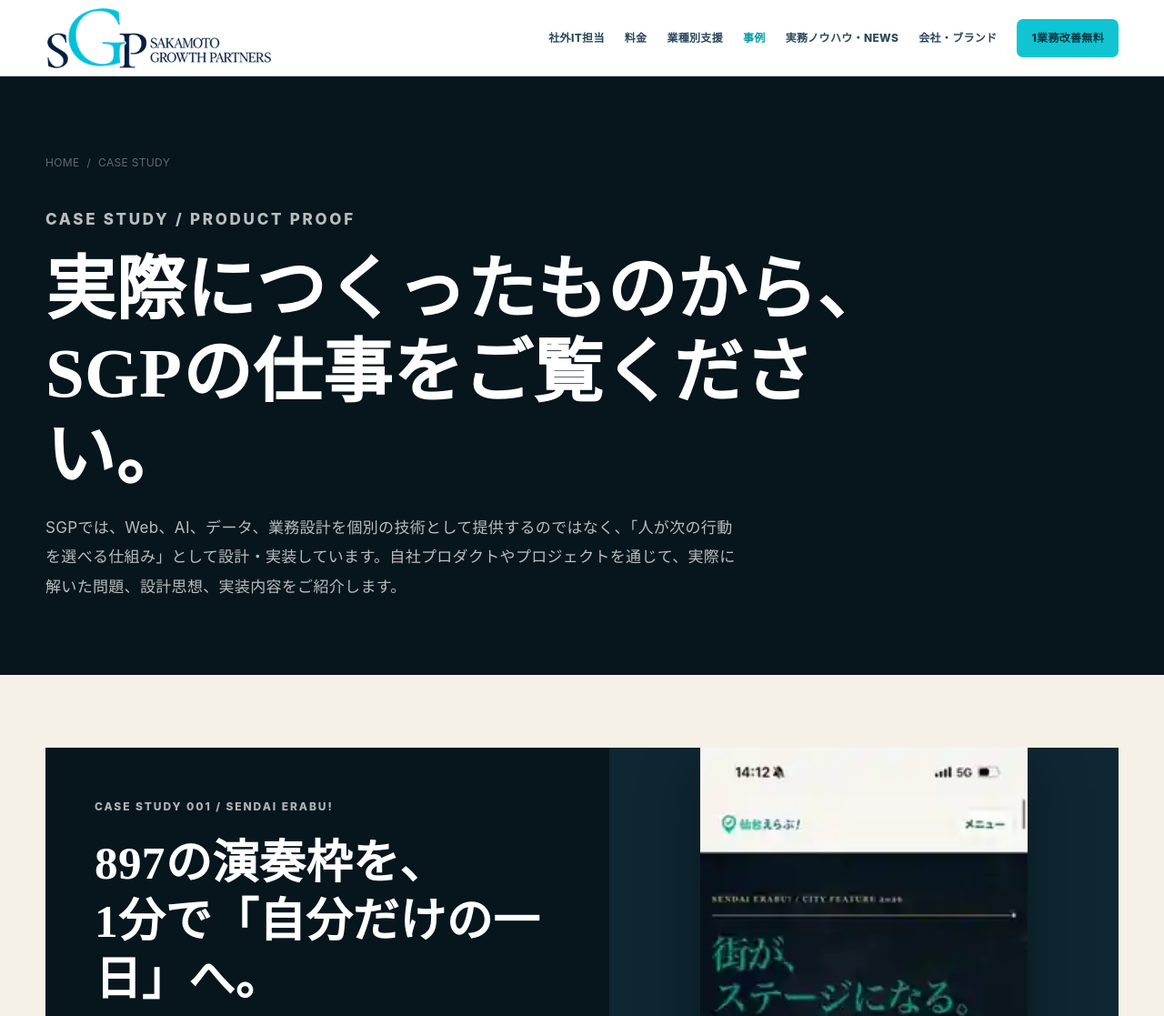
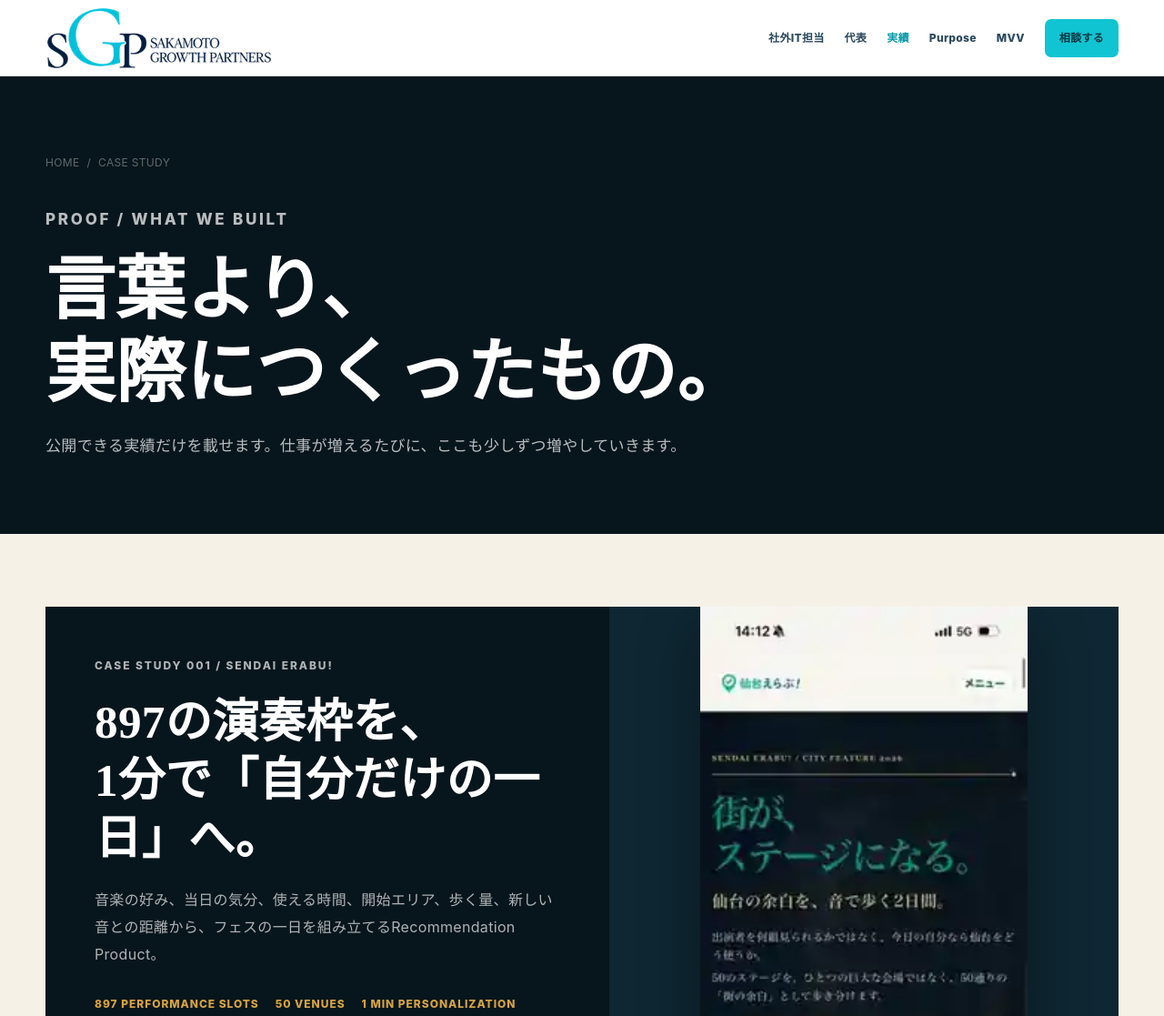
Before and after one commit to naoyasakamoto-sgp/sakamoto-growth-partners, a website: page case-studies/index.html in a window 1280 px wide. Shown: the top 1117 px of the page at 91% size. Drawn offline with Linux system fonts and the light colour scheme.

Commit message:
refactor: simplify proof page messaging and navigation

```diff
--- a/case-studies/index.html
+++ b/case-studies/index.html
@@ -39,12 +39,11 @@
     <button class="menu-button" type="button" aria-label="メニューを開く" aria-expanded="false" aria-controls="global-navigation" data-menu-button><span></span><span></span><span></span></button>
     <nav class="nav nav-v2" id="global-navigation" aria-label="メインナビゲーション" data-nav>
       <a href="/services/it-adviser/">社外IT担当</a>
-      <a href="/#pricing">料金</a>
-      <a href="/#industries">業種別支援</a>
-      <a href="/case-studies/" aria-current="page">事例</a>
-      <a href="/news/">実務ノウハウ・NEWS</a>
-      <a href="/brand/">会社・ブランド</a>
-      <a class="nav-cta" href="/free-improvement/">1業務改善無料</a>
+      <a href="/naoya-sakamoto/">代表</a>
+      <a href="/case-studies/" aria-current="page">実績</a>
+      <a href="/brand/">Purpose</a>
+      <a href="/mvv/">MVV</a>
+      <a class="nav-cta" href="/contact/?source=case-studies">相談する</a>
     </nav>
   </div>
 </header>
@@ -52,9 +51,9 @@
   <section class="case-index-hero">
     <div class="case-shell">
       <nav class="case-breadcrumb" aria-label="パンくずリスト"><a href="/">HOME</a><span>/</span><span aria-current="page">CASE STUDY</span></nav>
-      <p class="case-eyebrow">CASE STUDY / PRODUCT PROOF</p>
-      <h1>実際につくったものから、<br>SGPの仕事をご覧ください。</h1>
-      <p>SGPでは、Web、AI、データ、業務設計を個別の技術として提供するのではなく、「人が次の行動を選べる仕組み」として設計・実装しています。自社プロダクトやプロジェクトを通じて、実際に解いた問題、設計思想、実装内容をご紹介します。</p>
+      <p class="case-eyebrow">PROOF / WHAT WE BUILT</p>
+      <h1>言葉より、<br>実際につくったもの。</h1>
+      <p>公開できる実績だけを載せます。仕事が増えるたびに、ここも少しずつ増やしていきます。</p>
     </div>
   </section>
   <section class="case-index-grid">
@@ -71,7 +70,7 @@
     </div>
   </section>
 </main>
-<footer class="site-footer"><div class="container footer-grid"><p>© 2026 合同会社SGP / Sakamoto Growth Partners</p><a href="/case-studies/">CASE STUDY</a><a href="/news/">NEWS</a><a href="#top">Page Top ↑</a></div></footer>
+<footer class="site-footer"><div class="container footer-grid"><p>© 2026 合同会社SGP / Sakamoto Growth Partners</p><a href="/">HOME</a><a href="/brand/">Purpose</a><a href="#top">Page Top ↑</a></div></footer>
 <script src="/script.js"></script><script src="/analytics.js"></script>
 </body>
 </html>
```
